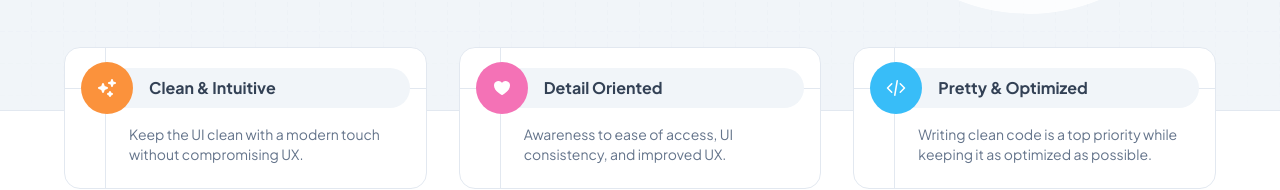
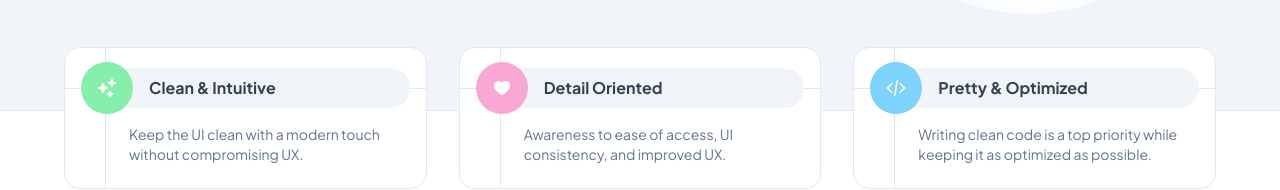
Before and after one commit to enjidev/enji.dev, a Next.js app: page / in a window 1280 px wide. Shown: the part 645-835 px from the top of the page. Built offline with nearby package versions, Linux system fonts and the light colour scheme; no server answers.

Commit message:
refactor: change FeaturedCard icon colors

```diff
--- a/src/pages/index.tsx
+++ b/src/pages/index.tsx
@@ -30,8 +30,8 @@ const Index: NextPage = () => {
               icon={
                 <div
                   className={clsx(
-                    'rounded-full bg-orange-400 p-4',
-                    'dark:bg-orange-600'
+                    'rounded-full bg-green-300 p-4',
+                    'dark:bg-green-900'
                   )}
                 >
                   <SparklesIcon className={clsx('h-5 w-5 text-white')} />
@@ -44,8 +44,8 @@ const Index: NextPage = () => {
               icon={
                 <div
                   className={clsx(
-                    'rounded-full bg-pink-400 p-4',
-                    'dark:bg-pink-600'
+                    'rounded-full bg-pink-300 p-4',
+                    'dark:bg-pink-900'
                   )}
                 >
                   <HeartIcon className={clsx('h-5 w-5 text-white')} />
@@ -58,8 +58,8 @@ const Index: NextPage = () => {
               icon={
                 <div
                   className={clsx(
-                    'rounded-full bg-sky-400 p-4',
-                    'dark:bg-sky-600'
+                    'rounded-full bg-sky-300 p-4',
+                    'dark:bg-sky-900'
                   )}
                 >
                   <CodeIcon className={clsx('h-5 w-5 text-white')} />
```
